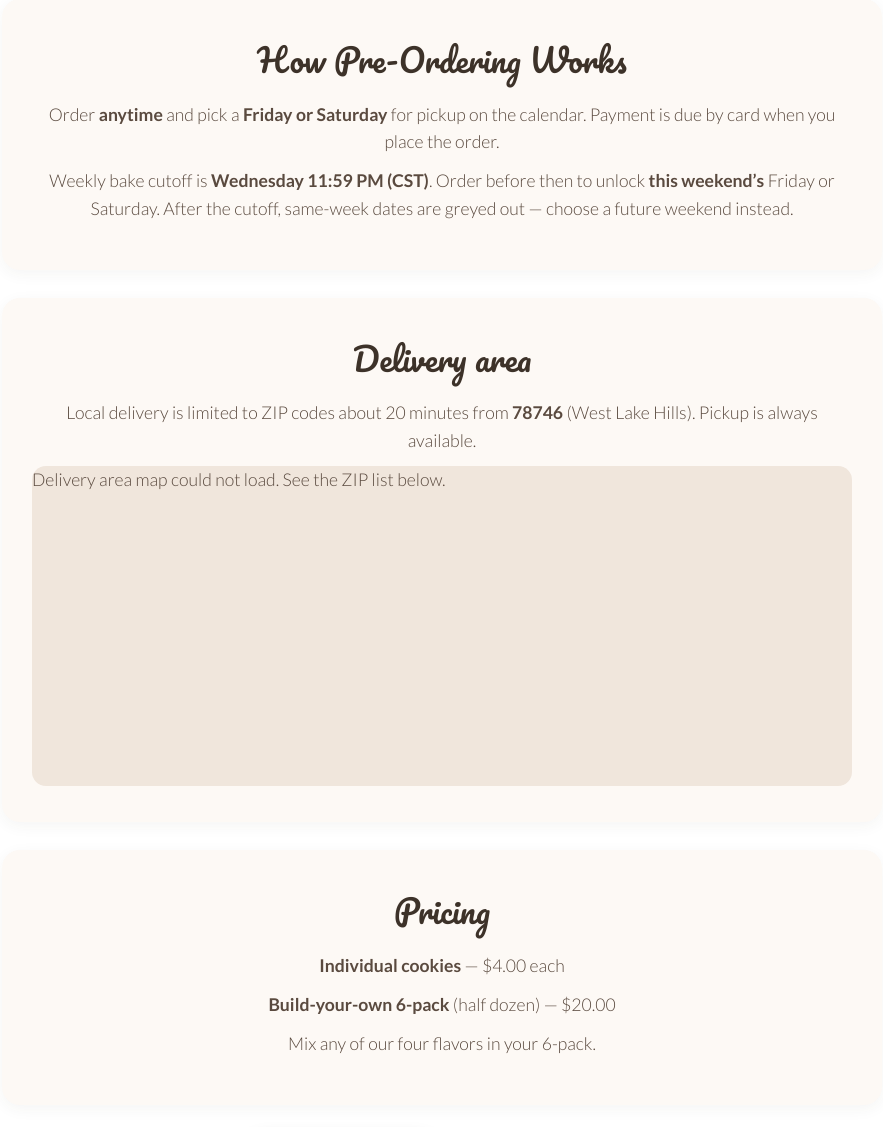
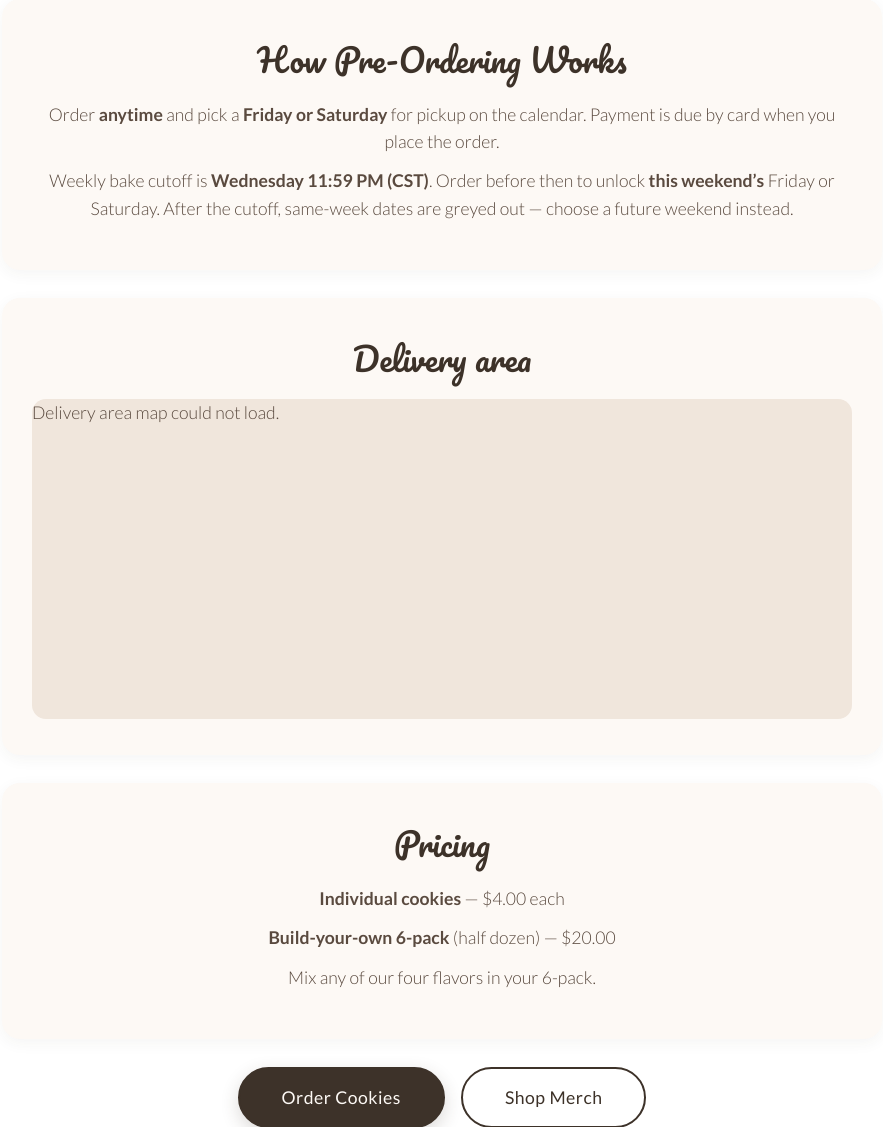
Before and after one commit to scratchcookiecottage-hub/scratch-cookie-cottage, a Flask app: page / in a window 1280 px wide. Shown: the part 1237-2364 px from the top of the page, without its empty margins (198-1081 px from the left). Run offline with Flask 3, Linux system fonts and the light colour scheme.

Commit message:
Hide map attribution, zoom out, and drop leftover delivery copy

```diff
--- a/static/js/delivery-map.js
+++ b/static/js/delivery-map.js
@@ -15,12 +15,12 @@
       maps.forEach(function (el) {
         const map = L.map(el, {
           scrollWheelZoom: false,
-          attributionControl: true,
+          attributionControl: false,
+          zoomControl: true,
         });
         el._leaflet_map = map;
         L.tileLayer("https://{s}.tile.openstreetmap.org/{z}/{x}/{y}.png", {
           maxZoom: 18,
-          attribution: "&copy; OpenStreetMap",
         }).addTo(map);
 
         const layer = L.geoJSON(geo, {
@@ -42,16 +42,17 @@
 
         const bounds = layer.getBounds();
         if (bounds.isValid()) {
-          map.fitBounds(bounds, { padding: [18, 18] });
+          map.fitBounds(bounds, { padding: [48, 48], maxZoom: 10 });
+          map.setZoom(map.getZoom() - 1);
         } else {
-          map.setView([30.28, -97.78], 11);
+          map.setView([30.28, -97.78], 10);
         }
       });
     })
     .catch(function () {
       maps.forEach(function (el) {
         el.innerHTML =
-          "<p class=\"section-note\">Delivery area map could not load. See the ZIP list below.</p>";
+          "<p class=\"section-note\">Delivery area map could not load.</p>";
       });
     });
 })();
--- a/templates/index.html
+++ b/templates/index.html
@@ -50,10 +50,6 @@
 
   <div class="panel" data-delivery-geo="{{ url_for('static', filename='data/delivery-zips.geojson') }}">
     <h2>Delivery area</h2>
-    <p>
-      Local delivery is limited to ZIP codes about 20 minutes from
-      <strong>78746</strong> (West Lake Hills). Pickup is always available.
-    </p>
     {% set map_id = "delivery-map-home" %}
     {% include "_delivery_area.html" %}
   </div>
```
